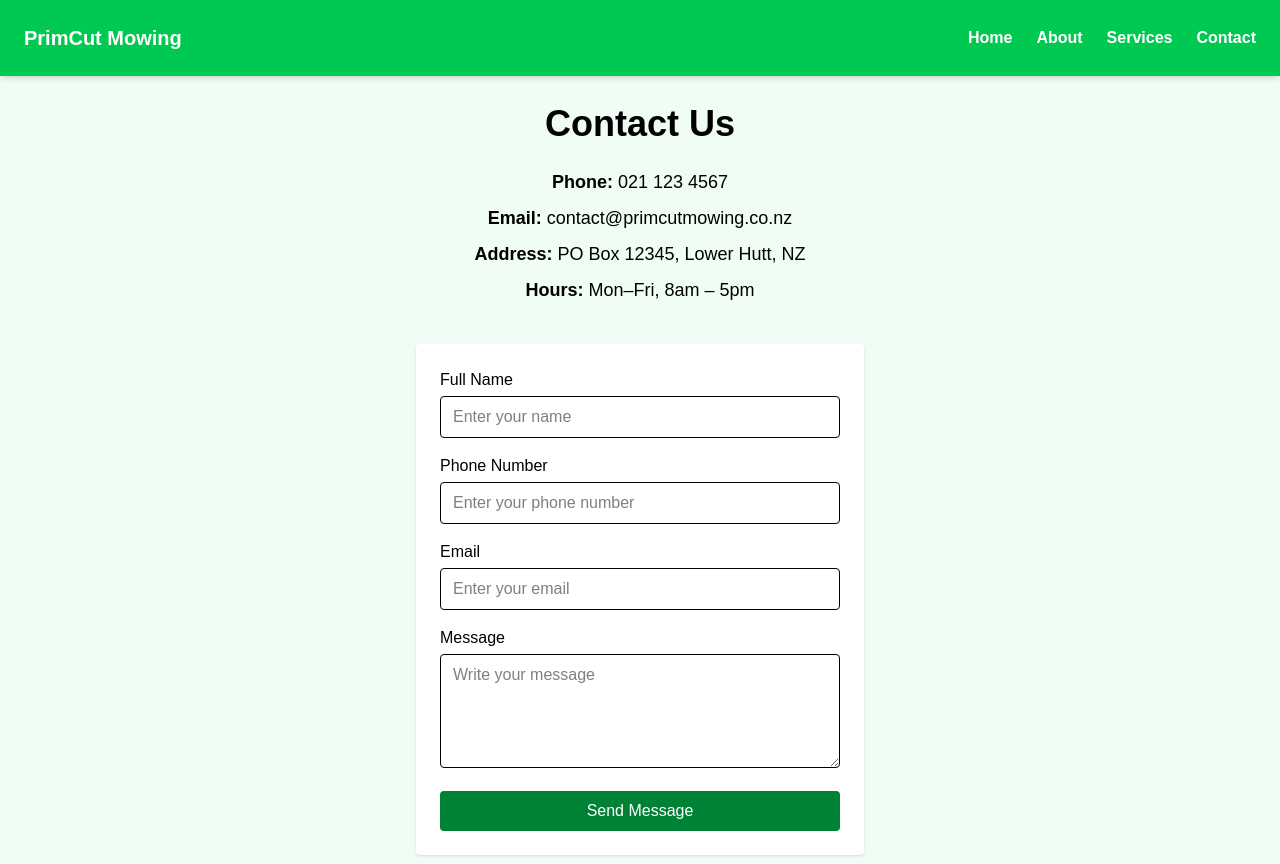
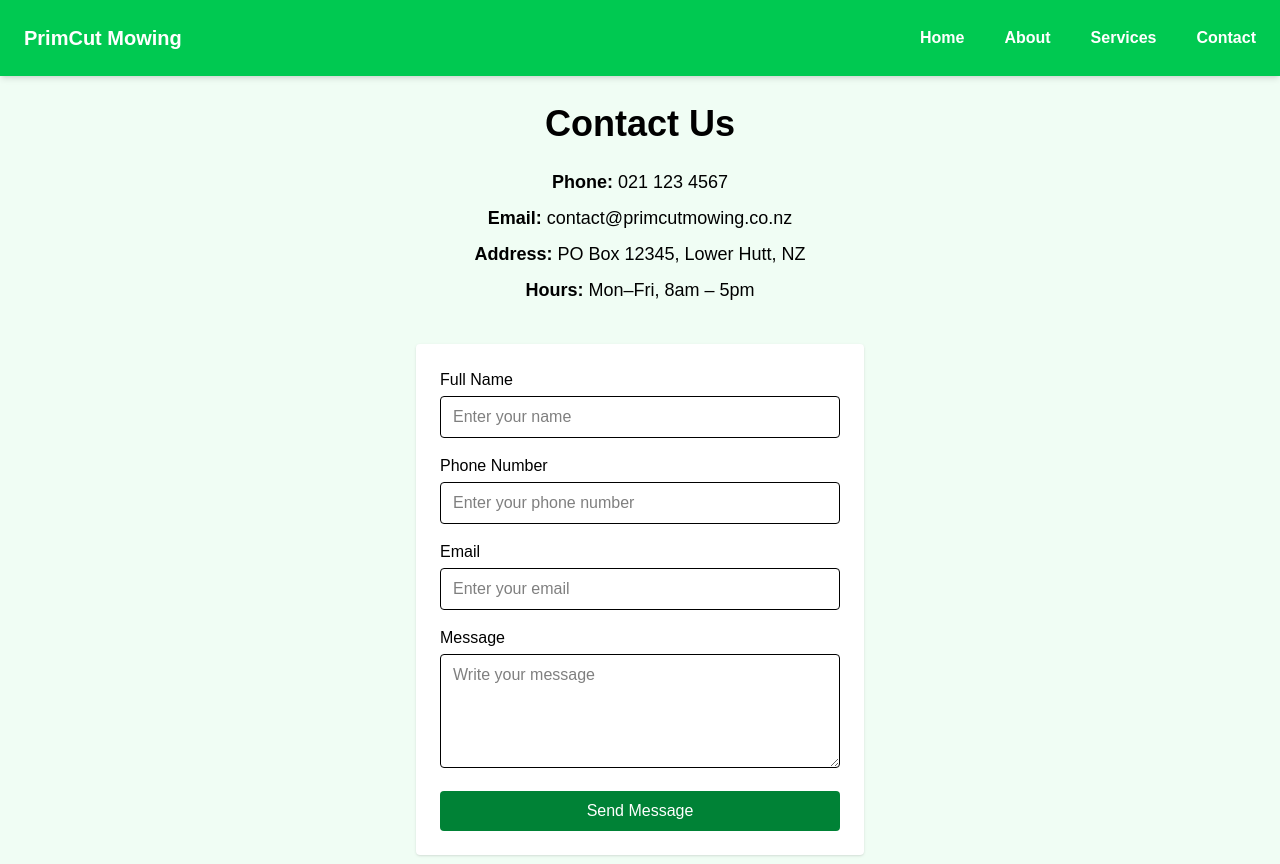
Before and after one commit to Psalms91-50-23/primcut_mowing, a Next.js app: page /contact in a window 1280 px wide. Built offline with nearby package versions, Linux system fonts and the light colour scheme.

Commit message:
added enlarged text on hover for nav bar

```diff
--- a/components/NavBar.tsx
+++ b/components/NavBar.tsx
@@ -12,11 +12,11 @@ const NavBar =  () => {
       <nav className="fixed top-0 left-0 w-full flex justify-between items-center p-6 bg-green-500 text-white z-50 shadow-md">
         <h1 className="font-bold text-xl">PrimCut Mowing</h1>
         {!isMobile && (
-          <ul className="flex flex-row space-x-6 text-base">
-            <li className="font-bold"><Link href="/">Home</Link></li>
-            <li className="font-bold"><Link href="/about">About</Link></li>
-            <li className="font-bold"><Link href="/services">Services</Link></li>
-            <li className="font-bold"><Link href="/contact">Contact</Link></li>
+          <ul className="flex flex-row space-x-6 text-base md:space-x-10">
+            <li className="font-bold enlarge"><Link href="/">Home</Link></li>
+            <li className="font-bold enlarge"><Link href="/about">About</Link></li>
+            <li className="font-bold enlarge"><Link href="/services">Services</Link></li>
+            <li className="font-bold enlarge"><Link href="/contact">Contact</Link></li>
           </ul>
         )}
         {isMobile && (
--- a/styles/globals.css
+++ b/styles/globals.css
@@ -64,7 +64,13 @@ html, body {
   animation: slide-in 0.5s forwards;
 }
 
-
+.enlarge {
+  display: inline-block;
+  transition: transform 0.3s ease-in-out;
+}
+.enlarge:hover {
+  transform: scale(1.2);
+}
 @media (max-width: 410px) {
   .title {
     font-size: 1rem;
```
